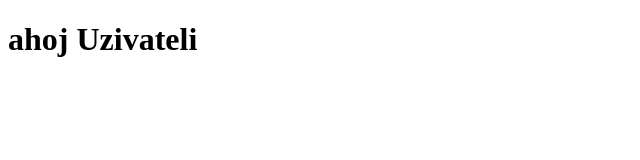
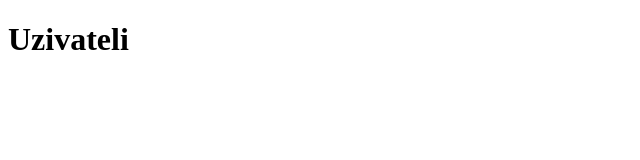
Before and after one commit to t-poseisreal/thegit, a plain HTML site: page index.html in a window 1280 px wide. Shown: the whole page, without its empty margins (0-640 px from the left). Drawn offline with Linux system fonts and the light colour scheme.

Commit message:
change V.1

```diff
--- a/index.html
+++ b/index.html
@@ -6,7 +6,7 @@
     <title>Document</title>
 </head>
 <body>
-    <h1><b>ahoj Uzivateli</b></h1>
+    <h1><b>Uzivateli</b></h1>
 
 </body>
 </html>
```
